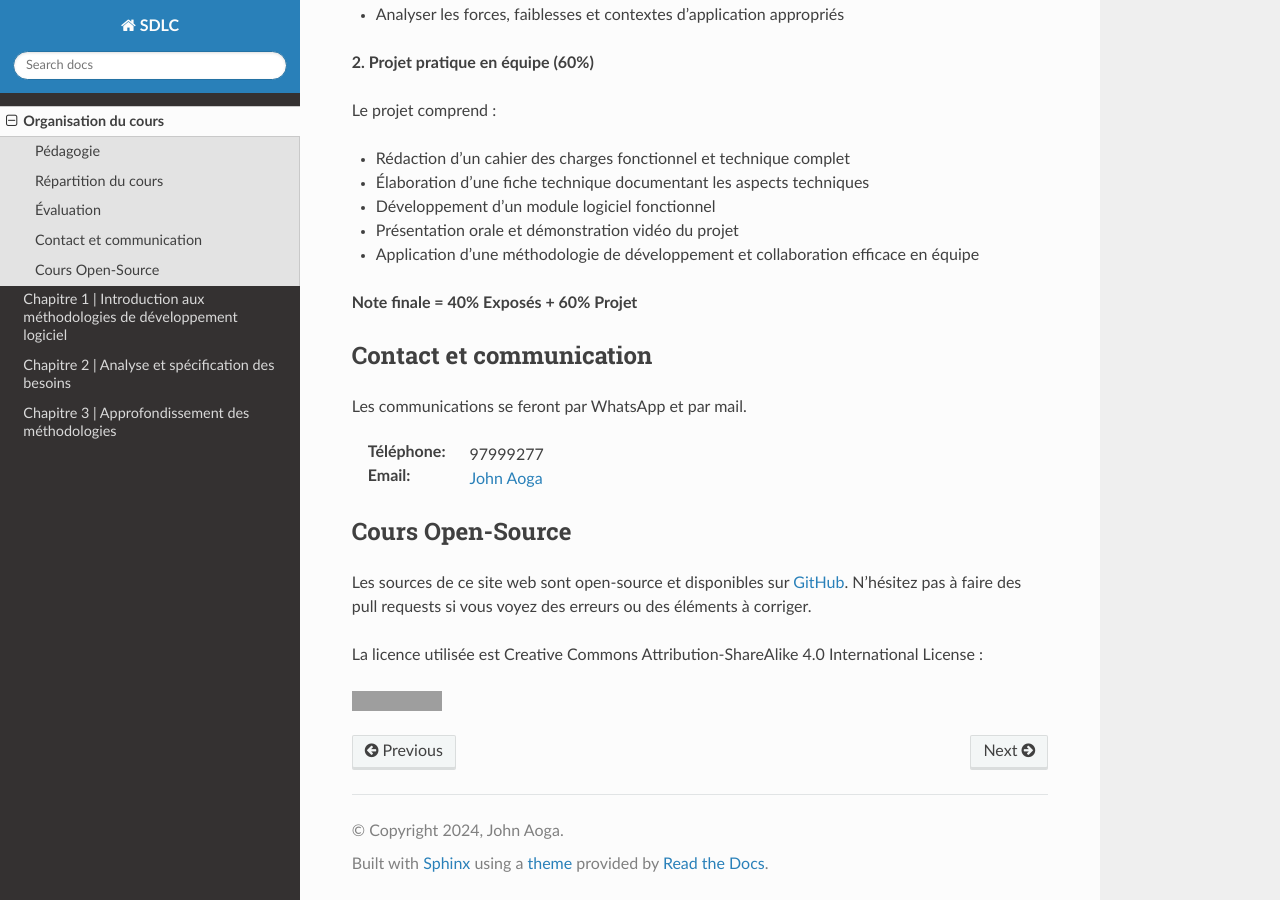
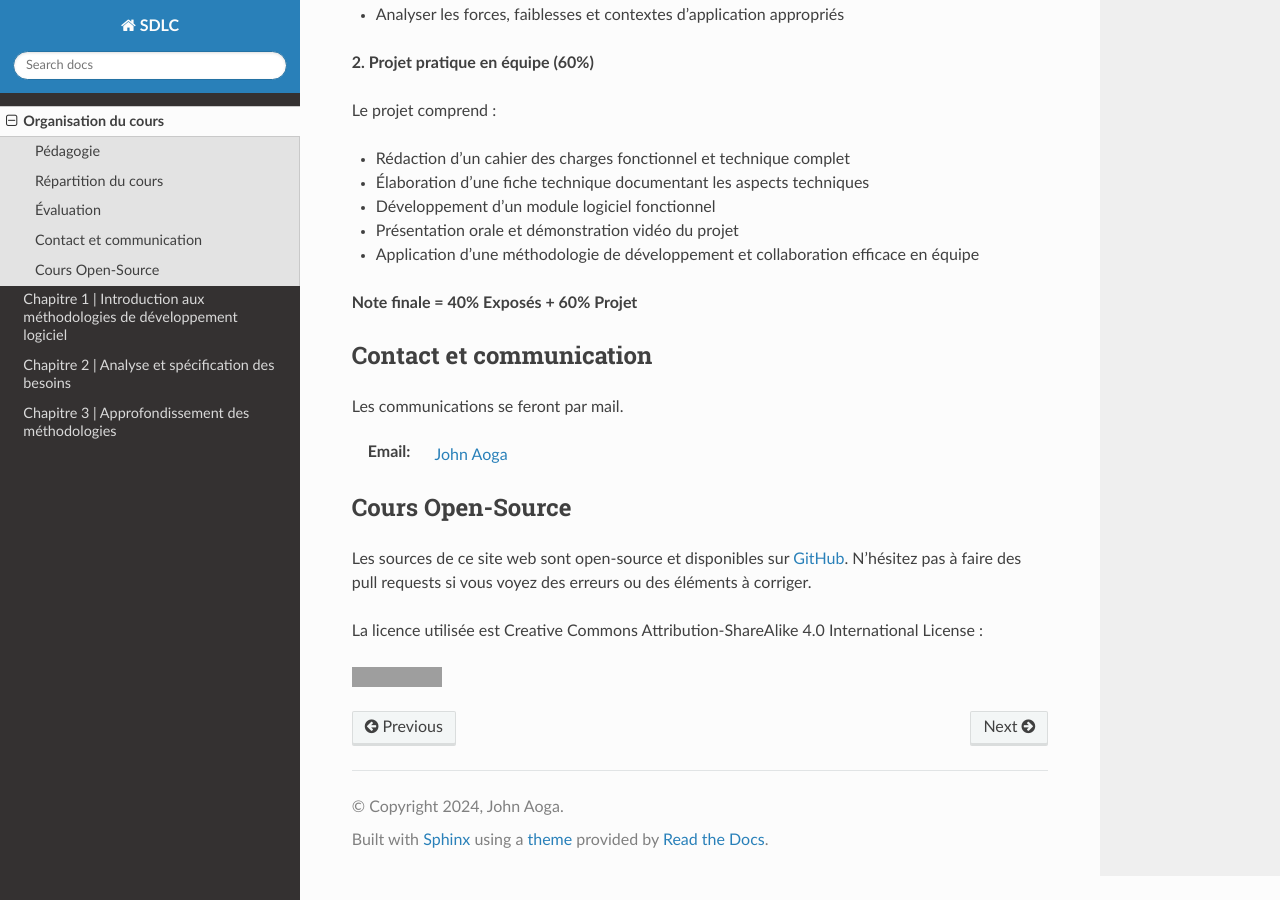
Before and after one commit to johnaoga/gl-sdlc, a Sphinx documentation site: the page built from docs/source/intro/index.rst, in a window 1280 px wide and 900 px high, scrolled down 1501 px. Built offline with Sphinx 7.4.7 and the Read the Docs theme 3.1.0, drawn with Linux system fonts in a browser that asks for light colours; grey boxes are pictures that could not be loaded.

Commit message:
correction

```diff
--- a/docs/source/intro/index.rst
+++ b/docs/source/intro/index.rst
@@ -79,16 +79,15 @@
 =======================================
 
 
-Les communications se feront par WhatsApp et par mail.
+Les communications se feront par mail.
 
-:Téléphone: 97999277
 :Email: `John Aoga <johnaoga@gmail.com>`_
 
 
 Cours Open-Source
 =======================================
 
-Les sources de ce site web sont open-source et disponibles sur `GitHub <https://github.com/cours-uac-aoga-benin/>`_.
+Les sources de ce site web sont open-source et disponibles sur `GitHub <https://github.com/johnaoga/gl-sdlc>`_.
 N'hésitez pas à faire des pull requests si vous voyez des erreurs ou des éléments à corriger.
 
 La licence utilisée est Creative Commons Attribution-ShareAlike 4.0 International License :
```
